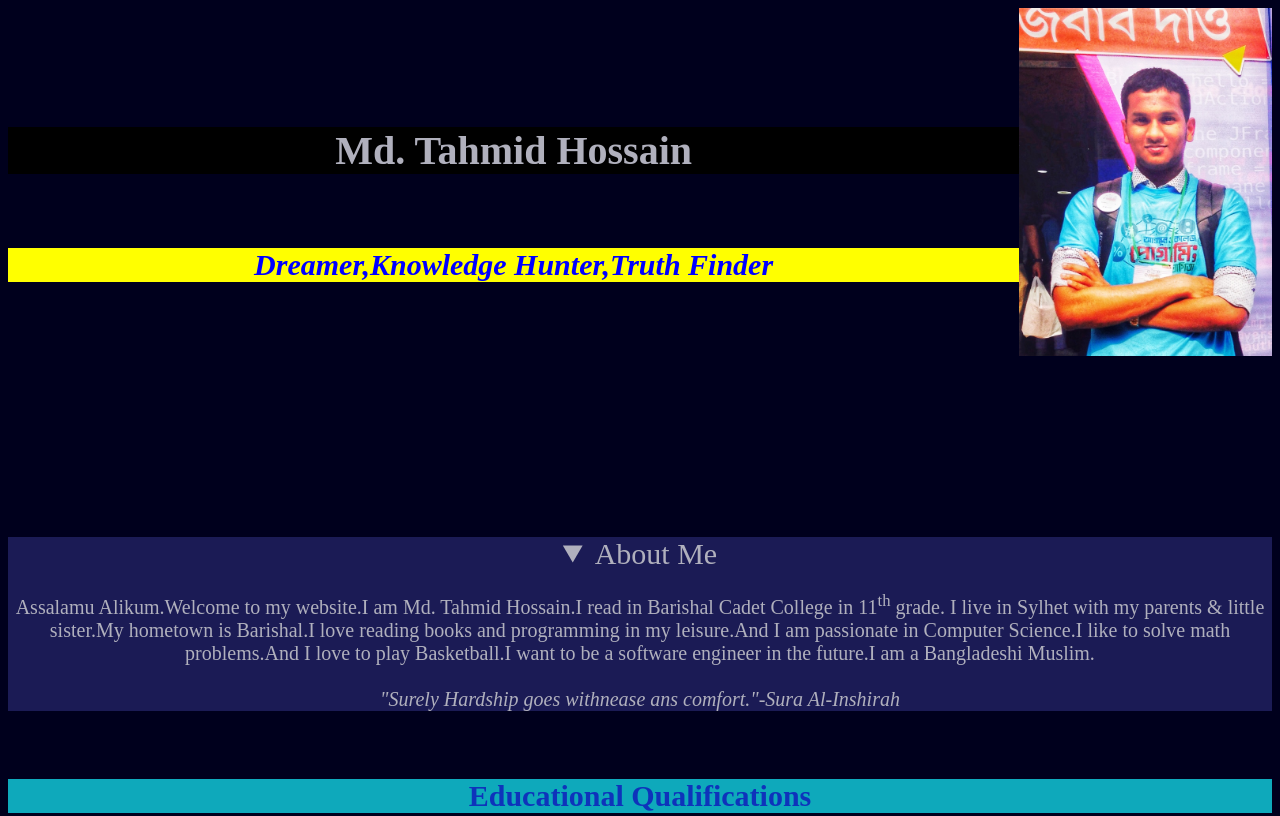
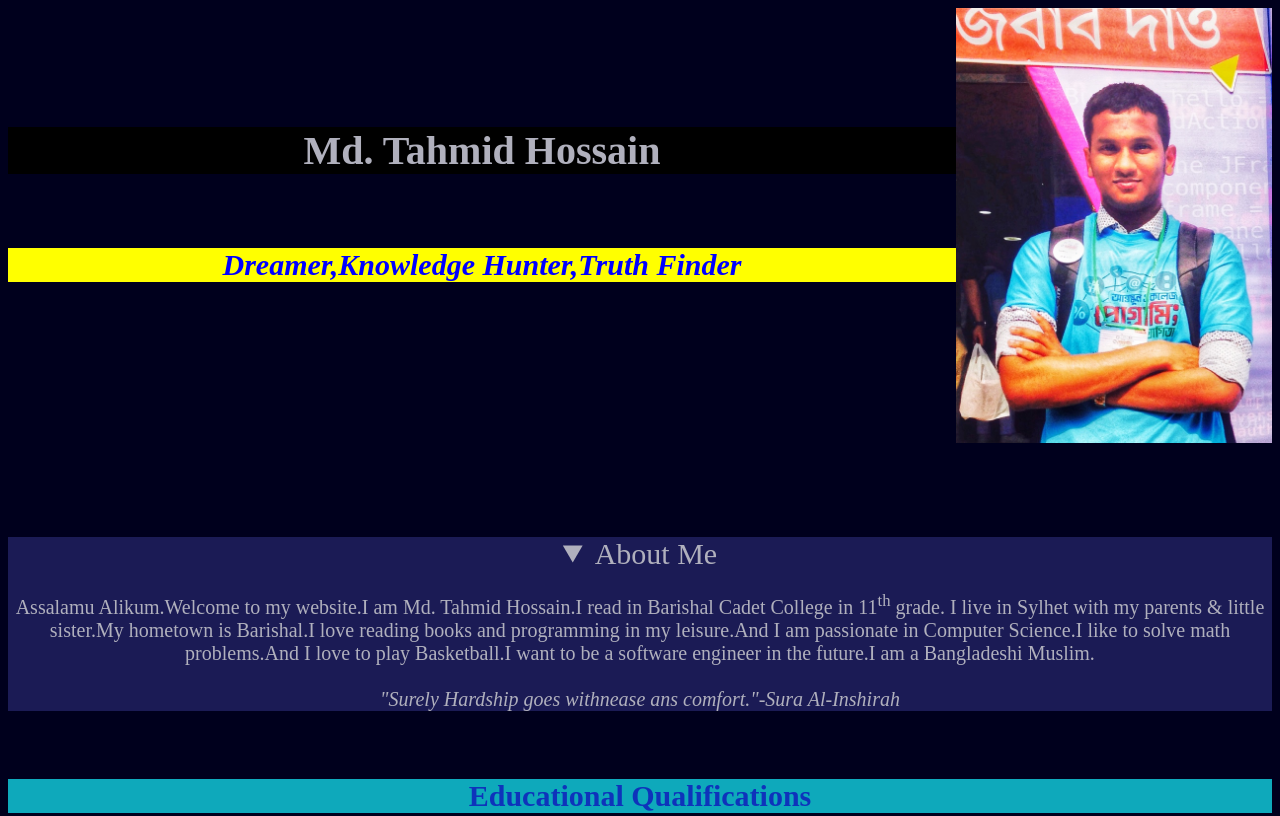
Before and after one commit to Tahmid690/tahmid690.github.io, a plain HTML site: page index.html in a window 1280 px wide. Shown: the top 816 px of the page. Drawn offline with Linux system fonts and the light colour scheme.

Commit message:
Update index.html

```diff
--- a/index.html
+++ b/index.html
@@ -9,7 +9,7 @@
 
 <body>
   <div id="intro">
-    <img src="FullSizeRender(1).jpg" alt="Tahmid" id="im" style="float:right;width:20%;">
+    <img src="FullSizeRender(1).jpg" alt="Tahmid" id="im" style="float:right;width:25%;">
     <br>
     <br>
     <br>
```
